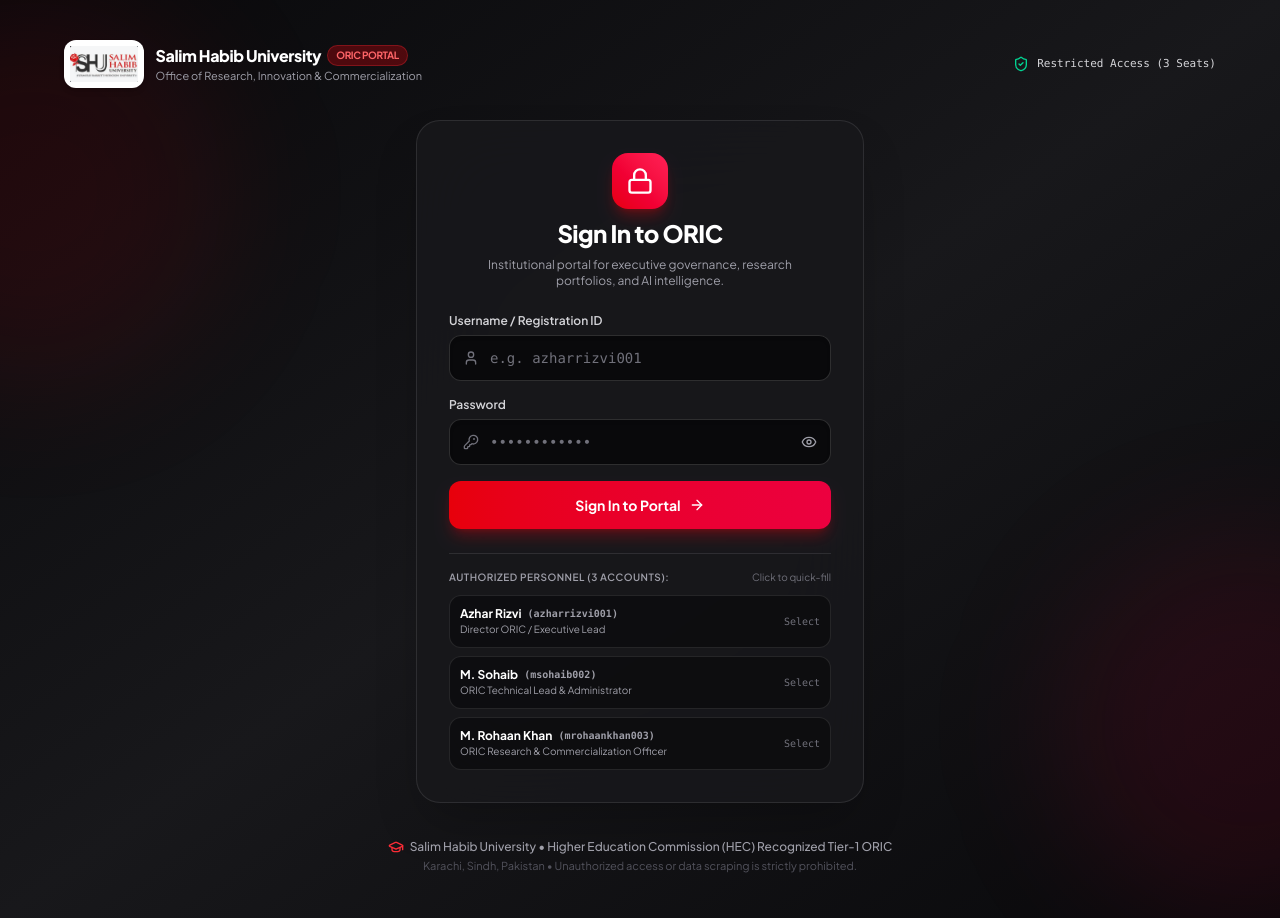
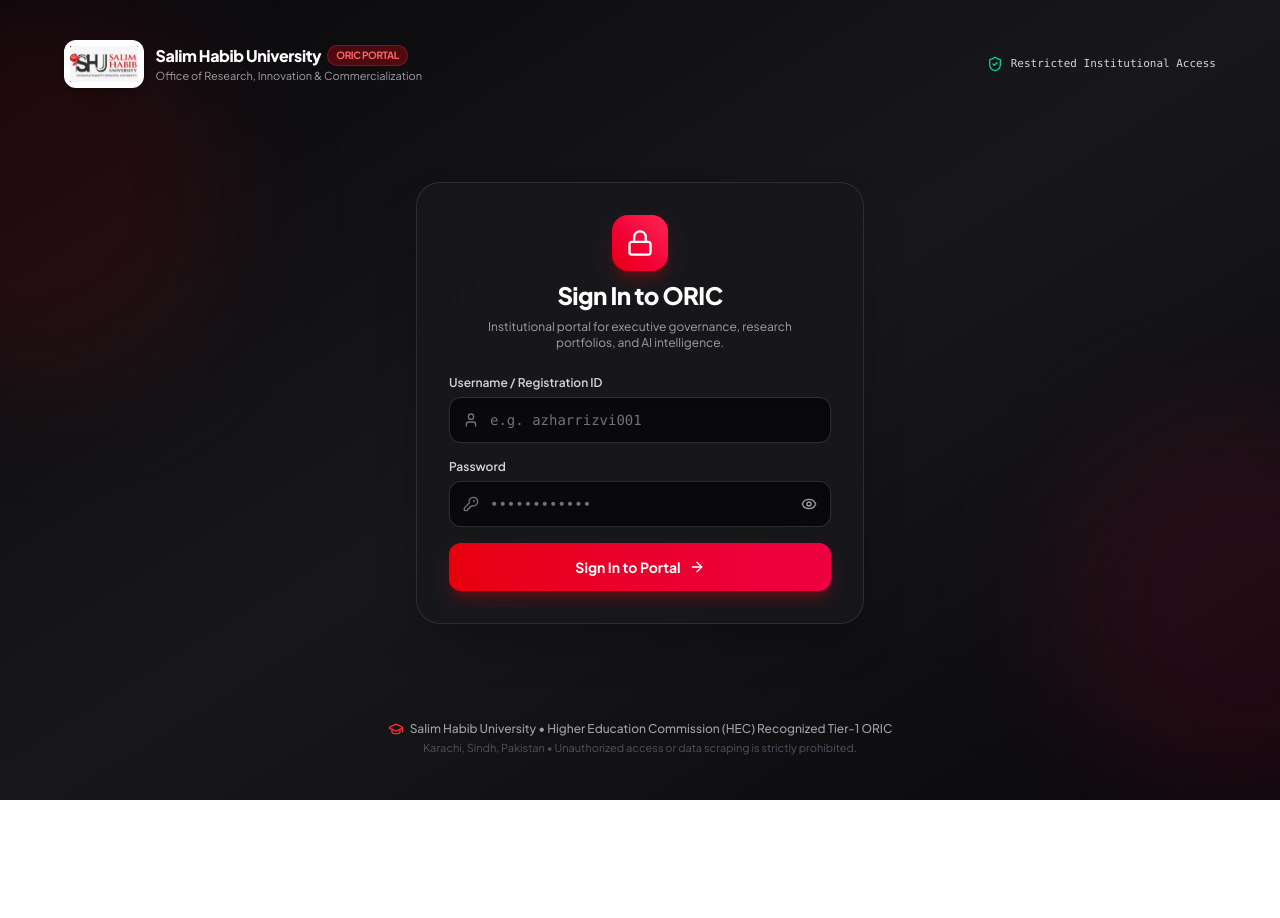
Before and after one commit to muhammadrohaankhan007/ORIC-ChatBot, a Next.js app in the folder frontend/: page / in a window 1280 px wide. After the commit the page ends 800 px from the top, so only its background shows below. Built offline with nearby package versions, Linux system fonts and the light colour scheme; no server answers.

Commit message:
feat(auth): remove quick-fill accounts card from login view for full confidentiality

```diff
--- a/frontend/src/components/auth/LoginView.tsx
+++ b/frontend/src/components/auth/LoginView.tsx
@@ -1,7 +1,7 @@
 'use client';
 
 import React, { useState } from 'react';
-import { AuthUser, AUTHORIZED_USERS } from '@/config/auth';
+import { AuthUser } from '@/config/auth';
 import { loginUser } from '@/services/api';
 import {
   Lock,
@@ -12,9 +12,7 @@ import {
   GraduationCap,
   AlertCircle,
   KeyRound,
-  ArrowRight,
-  CheckCircle2,
-  Sparkles
+  ArrowRight
 } from 'lucide-react';
 
 interface LoginViewProps {
@@ -54,12 +52,6 @@ export default function LoginView({ onLoginSuccess }: LoginViewProps) {
     }
   };
 
-  const handleQuickFill = (u: typeof AUTHORIZED_USERS[0]) => {
-    setUsername(u.username);
-    setPassword(u.password);
-    setErrorMessage(null);
-  };
-
   return (
     <div className="min-h-screen bg-gradient-to-br from-zinc-950 via-zinc-900 to-zinc-950 text-white flex flex-col justify-between p-4 sm:p-6 lg:p-8 font-sans selection:bg-red-600 selection:text-white relative overflow-hidden">
       {/* Decorative ambient background glows */}
@@ -91,7 +83,7 @@ export default function LoginView({ onLoginSuccess }: LoginViewProps) {
 
         <div className="flex items-center gap-2 text-xs text-zinc-400">
           <ShieldCheck className="w-4 h-4 text-emerald-400" />
-          <span className="font-mono text-[11px] text-zinc-300 hidden sm:inline">Restricted Access (3 Seats)</span>
+          <span className="font-mono text-[11px] text-zinc-300 hidden sm:inline">Restricted Institutional Access</span>
         </div>
       </header>
 
@@ -193,47 +185,6 @@ export default function LoginView({ onLoginSuccess }: LoginViewProps) {
               )}
             </button>
           </form>
-
-          {/* Quick-Fill Authorized Profiles for Convenience */}
-          <div className="pt-4 border-t border-white/10 space-y-2.5">
-            <div className="flex items-center justify-between text-[11px] text-zinc-400">
-              <span className="font-semibold uppercase tracking-wider text-[10px] text-zinc-400">
-                Authorized Personnel (3 Accounts):
-              </span>
-              <span className="text-[10px] text-zinc-500">Click to quick-fill</span>
-            </div>
-
-            <div className="grid grid-cols-1 gap-2">
-              {AUTHORIZED_USERS.map((user) => {
-                const isSelected = username.toLowerCase() === user.username.toLowerCase();
-                return (
-                  <button
-                    key={user.username}
-                    type="button"
-                    onClick={() => handleQuickFill(user)}
-                    className={`w-full text-left p-2.5 rounded-xl border transition flex items-center justify-between ${
-                      isSelected
-                        ? 'bg-red-600/20 border-red-500 text-white'
-                        : 'bg-zinc-950/60 border-white/10 text-zinc-300 hover:bg-white/5 hover:border-white/20'
-                    }`}
-                  >
-                    <div className="min-w-0 pr-2">
-                      <div className="text-xs font-bold text-white flex items-center gap-1.5 truncate">
-                        <span>{user.displayName}</span>
-                        <span className="text-[10px] font-mono text-zinc-400">({user.username})</span>
-                      </div>
-                      <div className="text-[10px] text-zinc-400 truncate">{user.role}</div>
-                    </div>
-                    {isSelected ? (
-                      <CheckCircle2 className="w-4 h-4 text-red-400 shrink-0" />
-                    ) : (
-                      <span className="text-[10px] text-zinc-500 font-mono shrink-0">Select</span>
-                    )}
-                  </button>
-                );
-              })}
-            </div>
-          </div>
         </div>
       </main>
 
```
